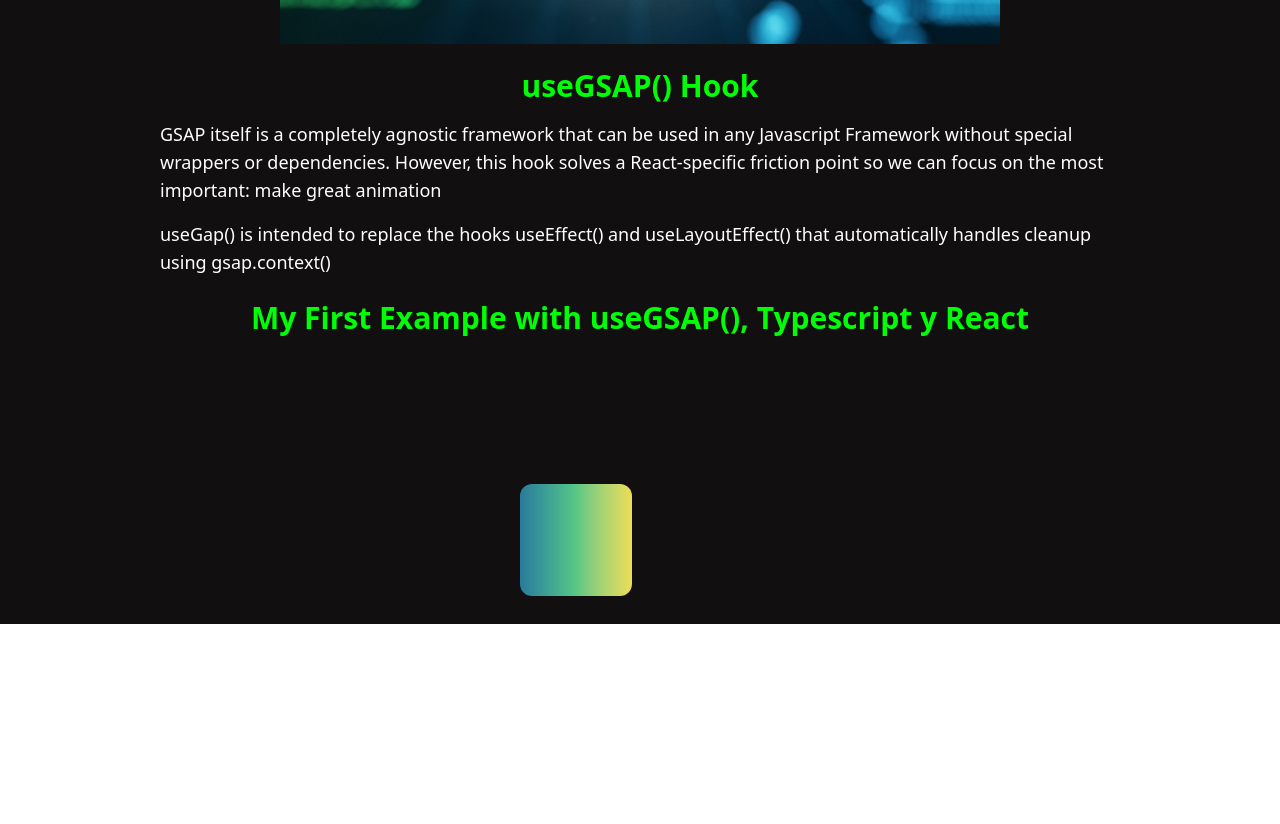
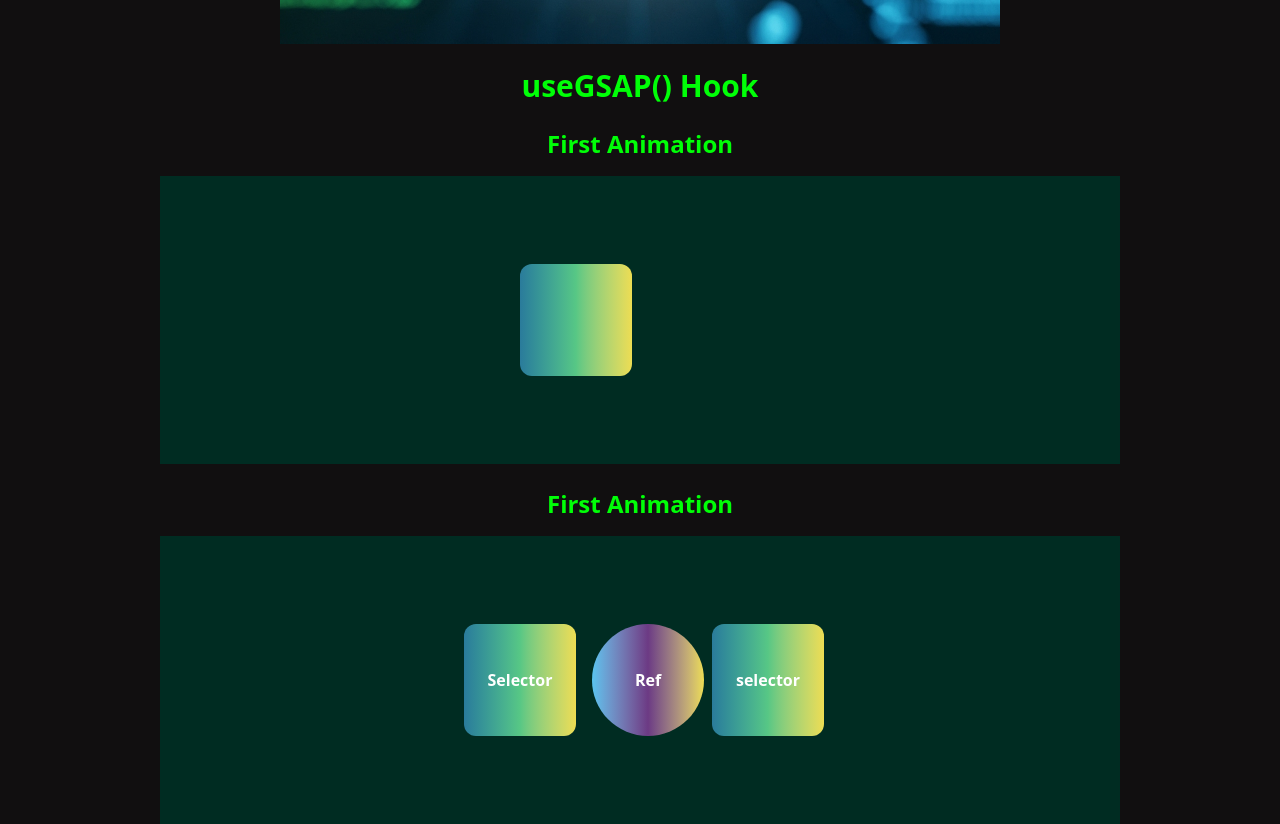
Before and after one commit to juan1988-tech/gsap-experiments, a React (Vite) app: page / in a window 1280 px wide. Shown: the part 520-1344 px from the top of the page. Before the commit the page ends 1144 px from the top, so only its background shows below. Built offline with nearby package versions, Linux system fonts and the light colour scheme.

Commit message:
adding components for animations

```diff
--- a/src/App.tsx
+++ b/src/App.tsx
@@ -1,18 +1,10 @@
 import type { JSX } from "react";
 import gsapBackground from './assets/images/background.gsap.jpg';
-import { useRef } from 'react';
-import gsap from 'gsap';
-import { useGSAP } from '@gsap/react';
+import FirstAnimation from "./components/FirstAnimation";
+import SecondAnimation from "./components/SecondAnimation";
 
-gsap.registerPlugin(useGSAP);
 
 function App():JSX.Element {
-  const container = useRef<HTMLDivElement>(null);
-
-  useGSAP(()=>{
-    gsap.to(container?.current,{ x: 360,y:60, duration: 2})
-  },{ scope: container })
-
   return (
     <div className="bg-main-black ">
       <main className="w-3/4 flex flex-col max-w-3/4 mx-auto">
@@ -21,17 +13,9 @@
           <img className="w-full h-full " alt="background GSAP" src={gsapBackground}/>
         </figure>
         <h2 className="w-full text-center text-light-green font-semibold mt-6 text-3xl">useGSAP() Hook</h2>
-        <p className="text-white text-lg mt-4">GSAP itself is a completely agnostic framework that can be used in any Javascript Framework without
-        special wrappers or dependencies. However, this hook solves a React-specific friction point so we can
-        focus on the most important: make great animation</p>
-        <p className="text-white text-lg mt-4">useGap() is intended to replace the hooks useEffect() and useLayoutEffect() that automatically handles cleanup using gsap.context()</p>
-        <h3 className="w-full text-center text-light-green font-semibold mt-6 text-3xl">My First Example with useGSAP(), Typescript y React </h3>
         {/*section for animation */}
-        <section className="w-full flex h-72 items-center justify-start">
-            <article className="box w-28 h-28 bg-linear-to-r from-[#2A7B9B] via-[#57C785] to-[#EDDD53] rounded-xl" ref={container}>
-
-            </article>
-        </section>
+        <FirstAnimation/>
+        <SecondAnimation/>
       </main>
     </div>
   )
--- /dev/null
+++ b/src/components/FirstAnimation.tsx
@@ -0,0 +1,26 @@
+import type { JSX } from "react";
+import { useRef } from 'react';
+import gsap from 'gsap';
+import { useGSAP } from '@gsap/react';
+
+const FirstAnimation = ():JSX.Element => {
+  //first animation
+  const roundedSquareRef = useRef<HTMLDivElement>(null);
+
+  useGSAP(()=>{
+    gsap.to(roundedSquareRef.current,{ x: 360, duration: 2})
+  },{ scope: roundedSquareRef })
+
+  return (
+    <>
+    <h3 className="w-full text-center text-light-green font-semibold mt-6 text-2xl">First Animation</h3>
+        <section className="w-full flex h-72 items-center justify-start bg-emerald-950 mt-4">
+            <article className="box w-28 h-28 bg-linear-to-r from-[#2A7B9B] via-[#57C785] to-[#EDDD53] rounded-xl" ref={roundedSquareRef}>
+
+            </article>
+        </section>
+    </>
+  )
+}
+
+export default FirstAnimation
--- /dev/null
+++ b/src/components/SecondAnimation.tsx
@@ -0,0 +1,35 @@
+import type { ReactNode } from 'react';
+import { useRef } from 'react';
+import gsap from 'gsap';
+import { useGSAP } from '@gsap/react';
+
+gsap.registerPlugin(useGSAP);
+
+export default function SecondAnimation():ReactNode {
+  const containerRef = useRef<HTMLDivElement>(null);
+  const circleRef = useRef<HTMLDivElement>(null);
+
+  useGSAP(
+    () => {
+      // use selectors...
+      gsap.to(".box", { rotation: "+=360", duration: 3 });
+
+      // or refs...
+      gsap.to(circleRef.current, { rotation: "-=360", duration: 3 });
+    },
+    { scope: containerRef }
+  ); // <--
+  return (
+    <>
+     <h3 className="w-full text-center text-light-green font-semibold mt-6 text-2xl">First Animation</h3>
+        <section className="w-full flex h-72 items-center justify-center bg-emerald-950 mt-4">
+        <div ref={containerRef} className="container flex items-center justify-around w-3xs self-center justify-self-center">
+            <div  className="box w-28 h-28 bg-linear-to-r from-[#2A7B9B] via-[#57C785] to-[#EDDD53] rounded-xl flex items-center justify-center text-white font-bold">Selector</div>
+            <div className="w-28 h-28 rounded-full bg-linear-to-r from-[#59c4ef] via-[#6c3a84] to-[#EDDD53] flex items-center justify-center text-white font-bold" ref={circleRef}>Ref</div>
+        </div>
+        <div className="box w-28 h-28 bg-linear-to-r from-[#2A7B9B] via-[#57C785] to-[#EDDD53] rounded-xl flex items-center justify-center text-white font-bold">selector</div>
+        </section>
+
+    </>
+  )
+}
```
